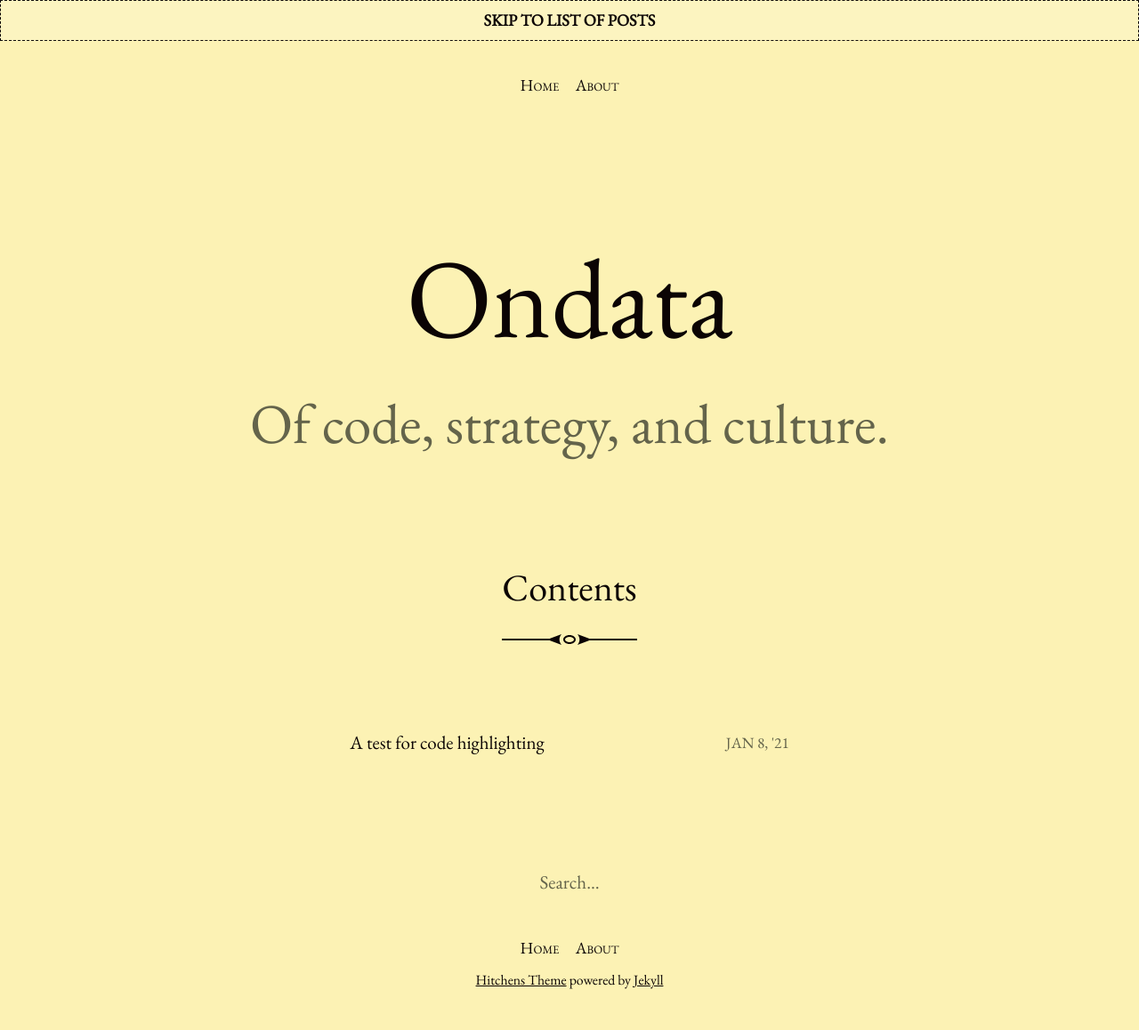
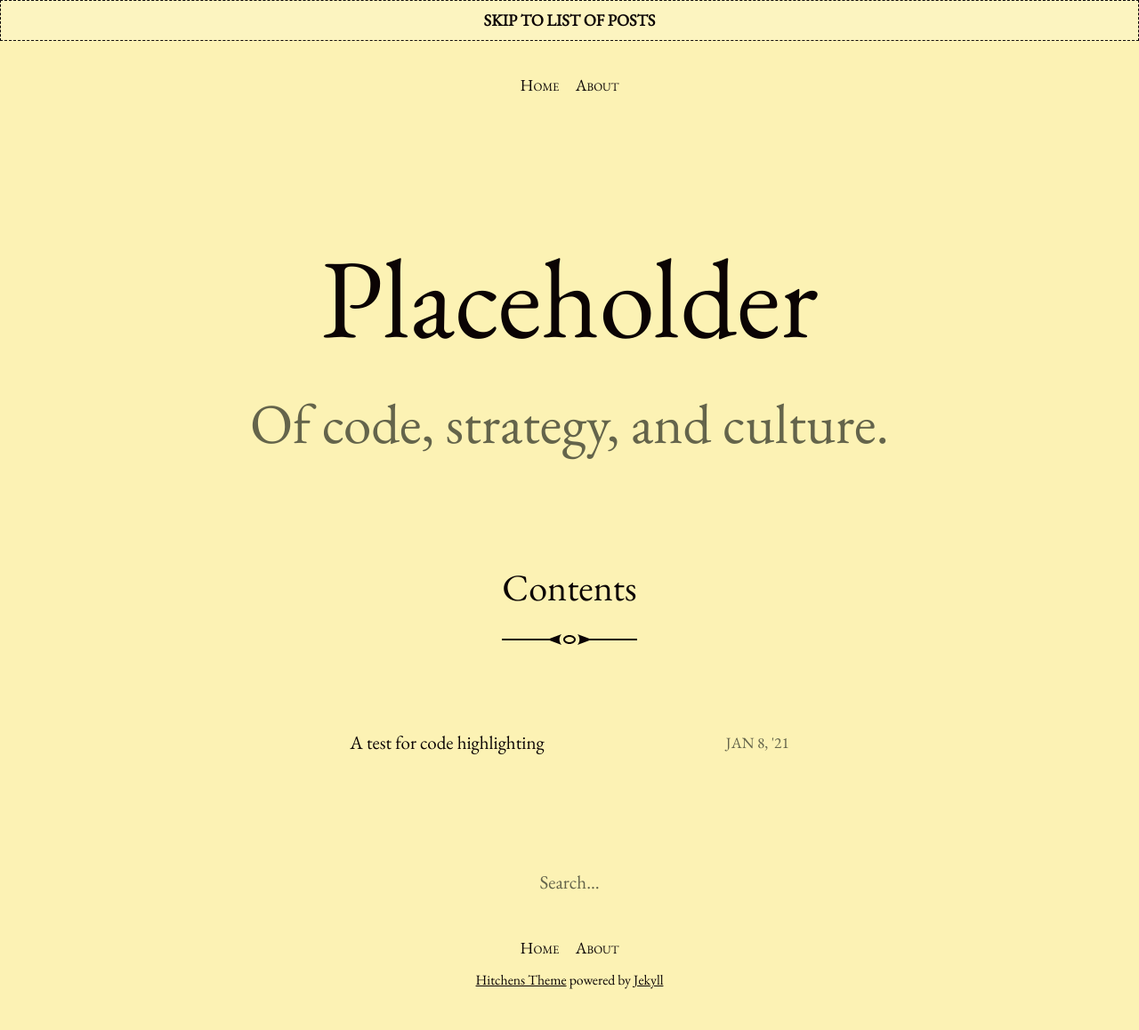
Before and after one commit to carmigno/carmigno.github.io, a Jekyll site: the page built from index.html, in a window 1280 px wide. Shown: the whole page at 89% size. Built offline with Jekyll 4.4.1, drawn with Linux system fonts in a browser that asks for light colours; the list of posts is cut into pages by our own code.

Commit message:
Removed stupid title

```diff
--- a/_config.yml
+++ b/_config.yml
@@ -13,7 +13,7 @@
 # you will see them accessed via {{ site.title }}, {{ site.email }}, and so on.
 # You can create any custom variable you would like, and they will be accessible
 # in the templates via {{ site.myvariable }}.
-title: Ondata
+title: Placeholder
 email: gnolo@live.it
 description: >- # this means to ignore newlines until "baseurl:"
   Of code, strategy, and culture.
```
